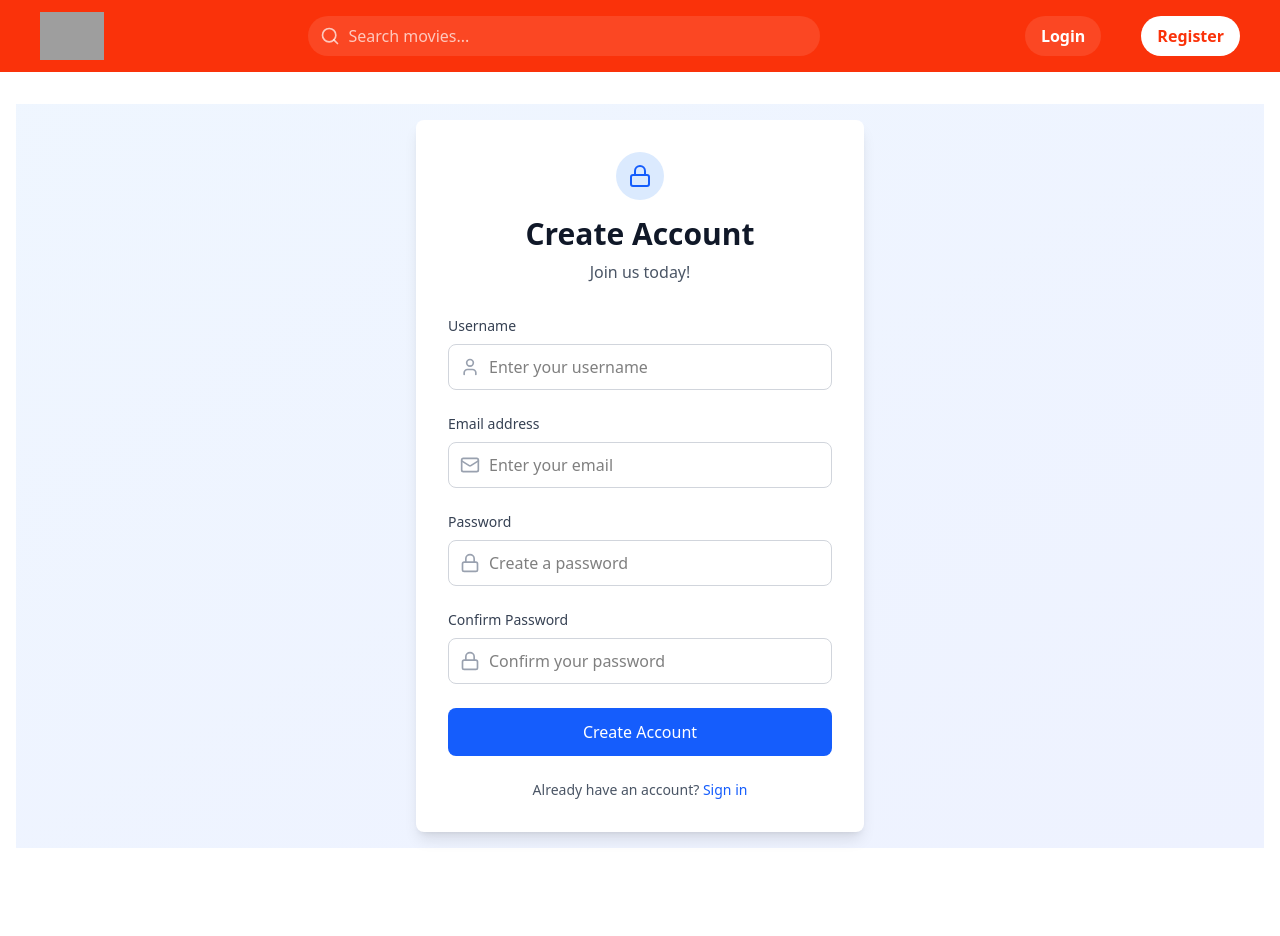
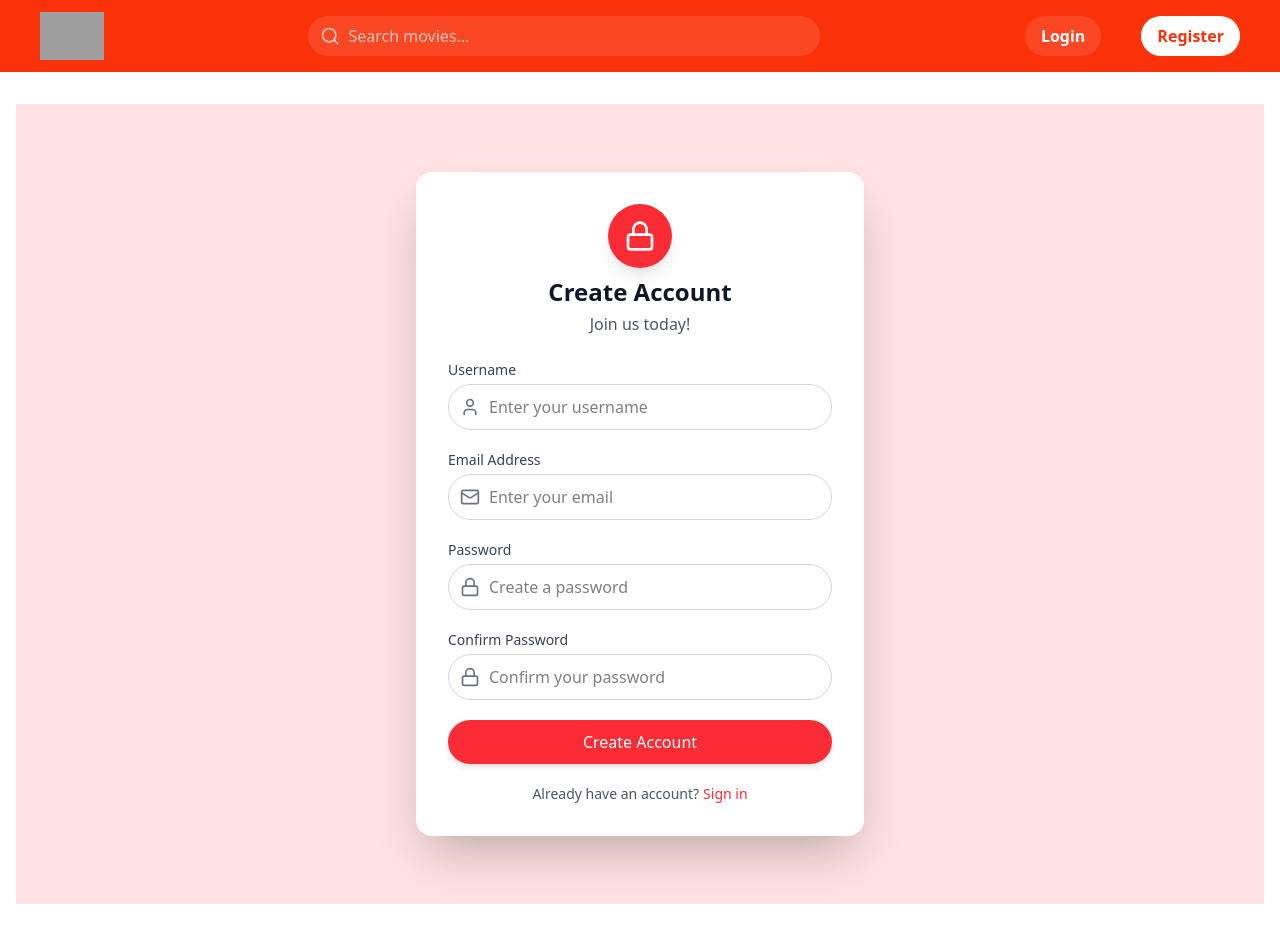
Before and after one commit to arifulmrislam/Movie-Review-App, a React (Vite) app in the folder clients/: page /register in a window 1280 px wide. Before the commit the page ends 880 px from the top, so only its background shows below. Built offline with nearby package versions, Linux system fonts and the light colour scheme; grey boxes are pictures that could not be loaded.

Commit message:
fixed search button page UI

```diff
--- a/clients/src/components/MovieList.tsx
+++ b/clients/src/components/MovieList.tsx
@@ -19,21 +19,20 @@ const MovieList: React.FC<MovieListProps> = ({ title, movies }) => {
     return (
         <div className='my-8'>
             <div className='flex items-center justify-between mb-4'>
-                <h2 className='text-2xl font-bold uppercase text-white'>{title}</h2>{' '}
-                {/* White text for better contrast */}
+                <h2 className='text-2xl font-bold uppercase text-gray-800'>{title}</h2>{' '}
             </div>
             <div className='grid grid-cols-2 sm:grid-cols-3 md:grid-cols-4 lg:grid-cols-6 gap-4'>
                 {movies.map((movie) => (
                     <div key={movie.id}>
                         <MovieCard {...movie} />
                         <div className='font-medium text-sm mt-1 text-gray-300'>
-                            {/* Genres with TV icons */}
+
                             {movie.genres.map((genre, index) => (
                                 <div key={index} className='flex items-center space-x-2'>
                                     <Tv className='w-5 h-5 text-blue-400' />{' '}
-                                    {/* Blue icon for better visibility */}
+
                                     <span className='text-gray-900 font-semibold'>{genre}</span>{' '}
-                                    {/* Softer gray text for readability */}
+
                                 </div>
                             ))}
                         </div>
--- a/clients/src/pages/Login.tsx
+++ b/clients/src/pages/Login.tsx
@@ -23,7 +23,6 @@ const Login: React.FC = () => {
         setIsLoading(true);
 
         try {
-            // Attempt login
             await login(email, password);
             navigate('/');
         } catch (error) {
@@ -34,80 +33,65 @@ const Login: React.FC = () => {
         }
     };
 
-    const handleSignUpClick = () => {
-        navigate('/register');
-    };
-
     return (
-        <div className='min-h-screen w-full bg-gradient-to-br from-blue-50 to-indigo-50 flex items-center justify-center p-4'>
-            <div className='w-full max-w-md bg-white p-8 rounded-xl shadow-lg'>
-                <div className='text-center mb-8'>
-                    <div className='inline-flex items-center justify-center w-16 h-16 rounded-full bg-blue-600 text-white mb-4'>
+    <div className='w-full h-screen flex items-center justify-center bg-red-100'>
+        <div className='w-full max-w-md bg-white p-8 rounded-2xl shadow-2xl'>
+            <div className='text-center mb-6'>
+                <div className='inline-flex items-center justify-center w-16 h-16 rounded-full bg-red-500 text-white shadow-lg'>
                     <LogIn size={32} />
                 </div>
-                    <h2 className='text-2xl font-bold text-gray-900'>Welcome back</h2>
-                    <p className='text-gray-600 mt-2'>
-                        Please enter your details to sign in
-                    </p>
+                <h2 className='text-2xl font-bold text-gray-900 mt-2'>
+                    Welcome Back!
+                </h2>
+                <p className='text-gray-600 mt-1'>Sign in to continue</p>
             </div>
-                <form onSubmit={handleSubmit} className='space-y-6'>
+            <form onSubmit={handleSubmit} className='space-y-5'>
                 <div>
-                        <label
-                            htmlFor='email'
-                            className='block text-sm font-medium text-gray-700 mb-2'
-                        >
-                            Email address
+                    <label className='block text-sm font-medium text-gray-700 mb-1'>
+                        Email Address
                     </label>
                     <div className='relative'>
-                            <div className='absolute inset-y-0 left-0 pl-3 flex items-center pointer-events-none'>
-                                <Mail className='h-5 w-5 text-gray-400' />
-                            </div>
+                        <Mail className='absolute left-3 top-1/2 -translate-y-1/2 w-5 h-5 text-gray-500' />
                         <input
-                                id='email'
                             type='email'
                             value={email}
                             onChange={(e) => setEmail(e.target.value)}
                             required
-                                className='block w-full pl-10 pr-3 py-2.5 border border-gray-300 rounded-lg'
+                            className='w-full pl-10 py-2.5 border border-gray-300 rounded-full'
                             placeholder='Enter your email'
                         />
                     </div>
                 </div>
                 <div>
-                        <label
-                            htmlFor='password'
-                            className='block text-sm font-medium text-gray-700 mb-2'
-                        >
+                    <label className='block text-sm font-medium text-gray-700 mb-1'>
                         Password
                     </label>
                     <div className='relative'>
-                            <div className='absolute inset-y-0 left-0 pl-3 flex items-center pointer-events-none'>
-                                <Lock className='h-5 w-5 text-gray-400' />
-                            </div>
+                        <Lock className='absolute left-3 top-1/2 -translate-y-1/2 w-5 h-5 text-gray-500' />
                         <input
-                                id='password'
                             type='password'
                             value={password}
                             onChange={(e) => setPassword(e.target.value)}
                             required
-                                className='block w-full pl-10 pr-3 py-2.5 border border-gray-300 rounded-lg'
+                            className='w-full pl-10 py-2.5 border border-gray-300 rounded-full'
                             placeholder='Enter your password'
                         />
                     </div>
                 </div>
                 <button
                     type='submit'
-                        className='w-full bg-blue-600 text-white py-2 px-4 rounded-lg hover:bg-blue-700 cursor-pointer'
+                    className='w-full bg-red-500 text-white py-2.5 rounded-full hover:bg-red-600 transition duration-200 shadow-md cursor-pointer'
                     disabled={isLoading}
                 >
                     {isLoading ? 'Logging in...' : 'Log In'}
                 </button>
             </form>
-                <div className='text-center mt-6 text-sm text-gray-600'>
+
+            <div className='text-center mt-5 text-sm text-gray-600'>
                 Don't have an account?
                 <button
-                        onClick={handleSignUpClick}
-                        className='cursor-pointer font-medium text-blue-600 hover:text-blue-500 ml-1'
+                    onClick={() => navigate('/register')}
+                    className='ml-1 font-medium text-red-500 hover:text-red-600 transition cursor-pointer'
                 >
                     Sign up
                 </button>
@@ -115,6 +99,6 @@ const Login: React.FC = () => {
         </div>
     </div>
 );
-};
+}
 
 export default Login;
--- a/clients/src/pages/Register.tsx
+++ b/clients/src/pages/Register.tsx
@@ -26,7 +26,7 @@ const Register: React.FC = () => {
         }
         try {
             await register(username, email, password);
-            // navigate('/');
+            // navigate('/'); Uncomment to navigate after successful registration
         } catch (error) {
             console.error('Registration failed:', error);
             toast.error('Registration failed. Please try again.');
@@ -36,122 +36,101 @@ const Register: React.FC = () => {
 
     const handleLogInClick = () => {
         navigate('/login');
-    }
+    };
+
     return (
-        <div className='min-h-auto w-full bg-gradient-to-br from-blue-50 to-indigo-50 flex items-center justify-center p-4'>
-            <div className='w-full max-w-md bg-white rounded-lg shadow-lg p-8 transform transition-all'>
-                <div className='flex flex-col items-center mb-8'>
-                    <div className='h-12 w-12 bg-blue-100 rounded-full flex items-center justify-center mb-4'>
-                        <Lock className='h-6 w-6 text-blue-600' />
+        <div className='w-full h-screen flex items-center justify-center bg-red-100'>
+            <div className='w-full max-w-md bg-white p-8 rounded-2xl shadow-2xl'>
+                <div className='text-center mb-6'>
+                    <div className='inline-flex items-center justify-center w-16 h-16 rounded-full bg-red-500 text-white shadow-lg'>
+                        <Lock size={32} />
                     </div>
-                    <h1 className='text-3xl font-bold text-gray-900'>Create Account</h1>
-                    <p className='text-gray-600 mt-2'>Join us today!</p>
+                    <h2 className='text-2xl font-bold text-gray-900 mt-2'>
+                        Create Account
+                    </h2>
+                    <p className='text-gray-600 mt-1'>Join us today!</p>
                 </div>
-                <form onSubmit={handleSubmit} className='space-y-6'>
+                <form onSubmit={handleSubmit} className='space-y-5'>
                     <div>
-                        <label
-                            htmlFor='username'
-                            className='block text-sm font-medium text-gray-700 mb-2'
-                        >
+                        <label className='block text-sm font-medium text-gray-700 mb-1'>
                             Username
                         </label>
                         <div className='relative'>
-                            <div className='absolute inset-y-0 left-0 pl-3 flex items-center pointer-events-none'>
-                                <User className='h-5 w-5 text-gray-400' />
-                            </div>
+                            <User className='absolute left-3 top-1/2 -translate-y-1/2 w-5 h-5 text-gray-500' />
                             <input
                                 type='text'
-                                id='username'
                                 value={username}
                                 onChange={(e) => setUsername(e.target.value)}
                                 required
-                                className='block w-full pl-10 pr-3 py-2.5 border border-gray-300 rounded-lg'
+                                className='w-full pl-10 py-2.5 border border-gray-300 rounded-full'
                                 placeholder='Enter your username'
                             />
                         </div>
                     </div>
                     <div>
-                        <label
-                            htmlFor='email'
-                            className='block text-sm font-medium text-gray-700 mb-2'
-                        >
-                            Email address
+                        <label className='block text-sm font-medium text-gray-700 mb-1'>
+                            Email Address
                         </label>
                         <div className='relative'>
-                            <div className='absolute inset-y-0 left-0 pl-3 flex items-center pointer-events-none'>
-                                <Mail className='h-5 w-5 text-gray-400' />
-                            </div>
+                            <Mail className='absolute left-3 top-1/2 -translate-y-1/2 w-5 h-5 text-gray-500' />
                             <input
                                 type='email'
-                                id='email'
                                 value={email}
                                 onChange={(e) => setEmail(e.target.value)}
                                 required
-                                className='block w-full pl-10 pr-3 py-2.5 border border-gray-300 rounded-lg'
+                                className='w-full pl-10 py-2.5 border border-gray-300 rounded-full'
                                 placeholder='Enter your email'
                             />
                         </div>
                     </div>
                     <div>
-                        <label
-                            htmlFor='password'
-                            className='block text-sm font-medium text-gray-700 mb-2'
-                        >
+                        <label className='block text-sm font-medium text-gray-700 mb-1'>
                             Password
                         </label>
                         <div className='relative'>
-                            <div className='absolute inset-y-0 left-0 pl-3 flex items-center pointer-events-none'>
-                                <Lock className='h-5 w-5 text-gray-400' />
-                            </div>
+                            <Lock className='absolute left-3 top-1/2 -translate-y-1/2 w-5 h-5 text-gray-500' />
                             <input
                                 type='password'
-                                id='password'
                                 value={password}
                                 onChange={(e) => setPassword(e.target.value)}
                                 required
-                                className='block w-full pl-10 pr-3 py-2.5 border border-gray-300 rounded-lg'
+                                className='w-full pl-10 py-2.5 border border-gray-300 rounded-full'
                                 placeholder='Create a password'
                             />
                         </div>
                     </div>
                     <div>
-                        <label
-                            htmlFor='confirmPassword'
-                            className='block text-sm font-medium text-gray-700 mb-2'
-                        >
+                        <label className='block text-sm font-medium text-gray-700 mb-1'>
                             Confirm Password
                         </label>
                         <div className='relative'>
-                            <div className='absolute inset-y-0 left-0 pl-3 flex items-center pointer-events-none'>
-                                <Lock className='h-5 w-5 text-gray-400' />
-                            </div>
+                            <Lock className='absolute left-3 top-1/2 -translate-y-1/2 w-5 h-5 text-gray-500' />
                             <input
                                 type='password'
-                                id='confirmPassword'
                                 value={confirmPassword}
                                 onChange={(e) => setConfirmPassword(e.target.value)}
                                 required
-                                className='block w-full pl-10 pr-3 py-2.5 border border-gray-300 rounded-lg'
+                                className='w-full pl-10 py-2.5 border border-gray-300 rounded-full'
                                 placeholder='Confirm your password'
                             />
                         </div>
                     </div>
                     <button
                         type='submit'
-                        className='w-full bg-blue-600 text-white py-3 px-4 rounded-lg hover:bg-blue-700 focus:outline-none focus:ring-2 focus:ring-blue-500 focus:ring-offset-2 transition-colors cursor-pointer'
+                        className='w-full bg-red-500 text-white py-2.5 rounded-full hover:bg-red-600 transition duration-200 shadow-md cursor-pointer'
                     >
                         Create Account
                     </button>
                 </form>
-                <p className='mt-6 text-center text-sm text-gray-600'>
-                    Already have an account?{' '}
+                <div className='text-center mt-5 text-sm text-gray-600'>
+                    Already have an account?
                     <button
                         onClick={handleLogInClick}
-                        className='text-blue-600 hover:text-blue-700 font-medium cursor-pointer'
+                        className='ml-1 font-medium text-red-500 hover:text-red-600 transition cursor-pointer'
                     >
                         Sign in
                     </button>
-                </p>
+                </div>
             </div>
         </div>
     );
--- a/clients/src/pages/SearchResults.tsx
+++ b/clients/src/pages/SearchResults.tsx
@@ -3,7 +3,7 @@
 import { useEffect, useState } from 'react';
 import { useSearchParams, useNavigate } from 'react-router-dom';
 import axios from 'axios';
-import { Star, Clock, Calendar } from 'lucide-react';
+import { Clock, Calendar } from 'lucide-react';
 
 // Define TypeScript interface for movie data
 interface Movie {
@@ -23,13 +23,14 @@ export default function SearchResults() {
     const [movies, setMovies] = useState<Movie[]>([]);
     const [loading, setLoading] = useState(true);
     const [error, setError] = useState('');
-    const [searchInput, setSearchInput] = useState(query);
 
     useEffect(() => {
         const fetchMovies = async () => {
             try {
                 setLoading(true);
-                const response = await axios.get(`http://localhost:3000/api/movie?title=${query}`);
+                const response = await axios.get(
+                    `http://localhost:3000/api/movie?title=${query}`
+                );
 
                 if (Array.isArray(response.data) && response.data.length > 0) {
                     const formattedMovies: Movie[] = response.data.map((movie) => ({
@@ -57,19 +58,14 @@ export default function SearchResults() {
         if (query) fetchMovies();
     }, [query]);
 
-    const handleSearch = (e: React.FormEvent) => {
-        e.preventDefault();
-        window.location.href = `/search?query=${encodeURIComponent(searchInput)}`;
-    };
-
     return (
-        <div className='min-h-screen bg-gray-900 text-white'>
+        <div className='min-h-screen bg-red-100 text-white'>
             <main className='container mx-auto px-4 py-8'>
-                <h2 className='text-3xl font-bold text-center mb-8'>Search Results for "{query}"</h2>
-
-                <form onSubmit={handleSearch} className='mb-6 flex justify-center'>
-
-                </form>
+                <div className='mb-8 text-center'>
+                    <h2 className='text-3xl font-bold text-gray-900 mb-4'>
+                        Search Results for <span className='text-red-500'>" {query} "</span>
+                    </h2>
+                </div>
 
                 {loading ? (
                     <div className='flex justify-center items-center h-64'>
@@ -84,25 +80,29 @@ export default function SearchResults() {
                         {movies.map((movie) => (
                             <div
                                 key={movie.id}
-                                className='bg-gray-800 rounded-lg shadow-lg overflow-hidden transition-transform duration-300 hover:scale-105'
+                                className='bg-white rounded-lg shadow-lg overflow-hidden transition-transform duration-300 hover:scale-105'
                             >
-                                <img src={movie.imageUrl} alt={movie.title} className='w-full h-80 object-cover' />
+                                <img
+                                    src={movie.imageUrl}
+                                    alt={movie.title}
+                                    className='w-full h-80 object-cover'
+                                />
                                 <div className='p-4'>
-                                    <h3 className='text-xl font-semibold mb-2'>{movie.title}</h3>
-                                    <div className='flex items-center mb-2 text-yellow-400'>
-                                        {/* <Star className='w-5 h-5' />
-                                        <span className='text-lg ml-1'>{movie.averageRating.toFixed(1)}</span> */}
-                                    </div>
+                                    <h3 className='text-xl font-semibold text-gray-900 mb-2'>
+                                        {movie.title}
+                                    </h3>
                                     <div className='flex items-center text-sm text-gray-400 mb-2'>
                                         <Calendar className='mr-1' />
                                         <span>{movie.releaseYear}</span>
                                         <Clock className='ml-4 mr-1' />
                                         <span>{movie.length}</span>
                                     </div>
-                                    <p className='text-sm text-gray-300 mb-4 line-clamp-3'>{movie.description}</p>
+                                    <p className='text-sm text-gray-500 mb-4 line-clamp-3'>
+                                        {movie.description}
+                                    </p>
                                     <a
                                         href={`/movies/${movie.id}`}
-                                        className='block w-full text-center bg-blue-500 text-white px-4 py-2 rounded hover:bg-blue-600'
+                                        className='block w-full text-center bg-red-500 text-white px-4 py-2 rounded-full hover:bg-red-600 transition'
                                     >
                                         View Details
                                     </a>
@@ -112,12 +112,6 @@ export default function SearchResults() {
                     </div>
                 )}
             </main>
-
-            <footer className='bg-gray-800 py-6 mt-12'>
-                <div className='container mx-auto px-4 text-center text-gray-400'>
-                    <p>&copy; {new Date().getFullYear()} MovieReviewApp. All rights reserved.</p>
-                </div>
-            </footer>
         </div>
     );
 }
```
Lines whose indentation alone changed are shown as unchanged.
